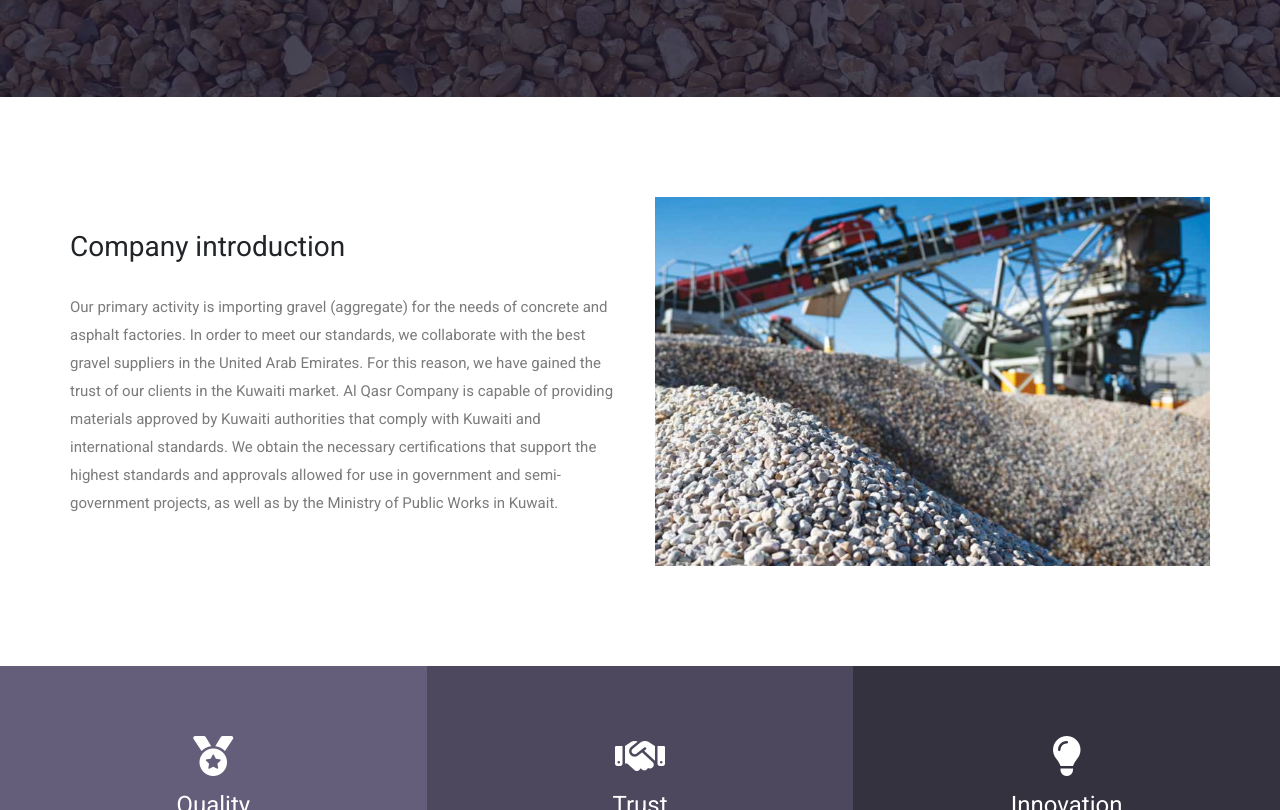
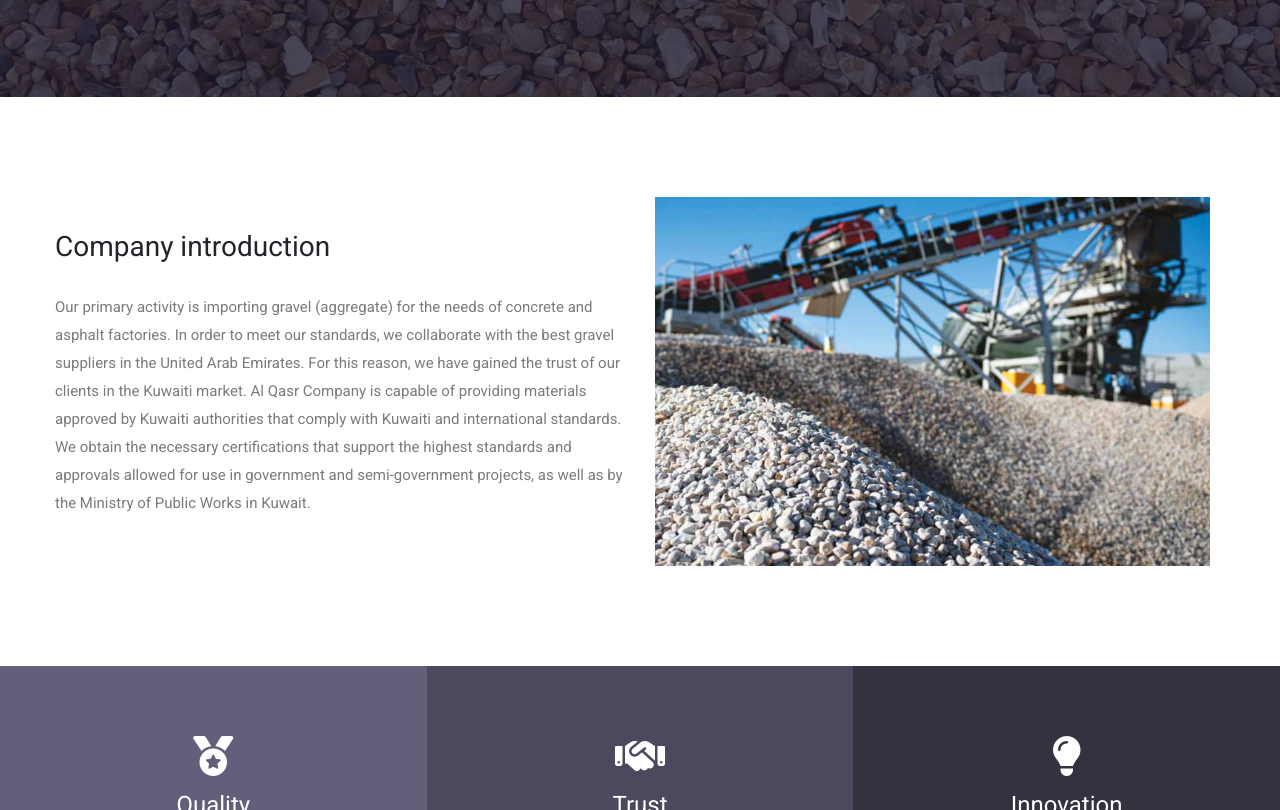
Before and after one commit to RJlidi/alqassrco, a plain HTML site: page about.html in a window 1280 px wide. Shown: the part 290-1100 px from the top of the page. Drawn offline with Linux system fonts and the light colour scheme; a web font is replaced by a local one.

Commit message:
Fix styling

```diff
--- a/about.html
+++ b/about.html
@@ -75,7 +75,7 @@
 	<section class="service-about section">
 		<div class="container p-0">
 			<div class="row align-items-center text-center text-lg-left">
-				<div class="col-lg-6">
+				<div class="col-lg-6 px-4 p-sm-0">
 					<h2 ar="تعريف بالشركة">Company introduction</h2>
 					<p class="mt-30"
 						ar="نشاطنا الرئيسي في البداية هو استيراد الحصى (الصلبوخ) لاحتياجات مصانع الخرسانة والأسفلت. من أجل مواكبة معاييرنا، نتعامل مع أفضل موردي الحصى في الإمارات العربية المتحدة، ولهذا السبب، اكتسبنا ثقة عملائنا في السوق الكويتي. شركة القصر قادرة على توفير المواد المعتمدة من قبل السلطات الكويتية والتي تفي بالمعايير الكويتية والدولية وتحصل على الشهادات اللازمة التي تدعم أعلى المعايير والموافقات المسموح باستخدامها في المشاريع الحكومية وشبه الحكومية بالإضافة إلى وزارة الأشغال العامة في الكويت.">
```
Also changed, not shown: service.html (+1 -1 lines).
